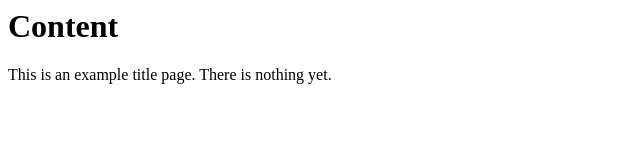
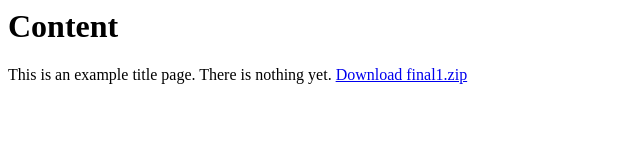
Before and after one commit to frastlin/PyAudioGame, a plain HTML site: page index.html in a window 1280 px wide. Shown: the whole page, without its empty margins (0-640 px from the left). Drawn offline with Linux system fonts and the light colour scheme.

Commit message:
added a link with a download

```diff
--- a/index.html
+++ b/index.html
@@ -6,5 +6,7 @@
 <h1>Content</h1>
 
 This is an example title page. There is nothing yet.
+<a href="final1.zip">Download final1.zip</a>
+
 </body>
 </html>
```
Also changed, not shown: 1 other file.
